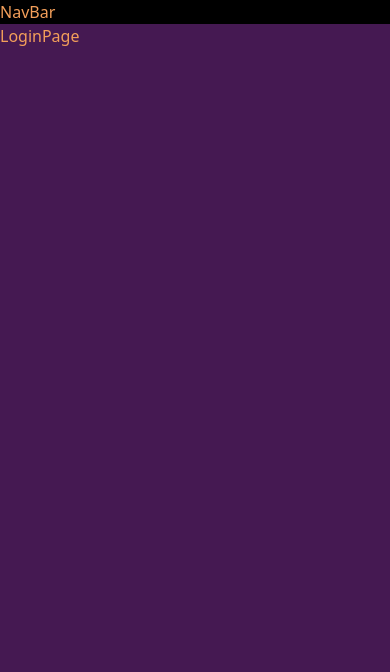
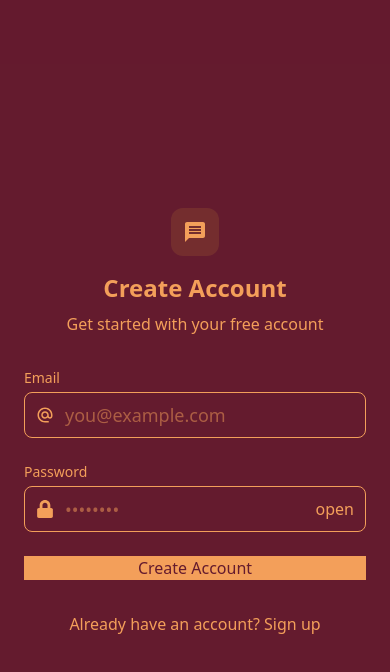
Before and after one commit to DenysSkachko/FullStack-MERN-Chat-App, a React app: page /login in a window 390 px wide. Shown: the top 672 px of the page. Built offline with nearby package versions, Linux system fonts and the light colour scheme; no server answers; the HTML template or start-up script is replaced by a standard one.

Commit message:
Add loggin page, start update ui

```diff
--- a/src/components/AuthImagePattern.jsx
+++ b/src/components/AuthImagePattern.jsx
@@ -1,6 +1,6 @@
 const AuthImagePattern = ({ title, subtitle }) => {
   return (
-    <div className="hidden lg:flex items-center justify-center p-12">
+    <div className="hidden lg:flex items-center justify-center bg-dark-alt p-12">
       <div className="max-w-md text-center">
         <div className="grid grid-cols-3 gap-3 mb-8">
           {[...Array(9)].map((_, i) => (
--- a/src/components/NavBar.jsx
+++ b/src/components/NavBar.jsx
@@ -1,6 +1,23 @@
+import { MdLogout } from "react-icons/md"
+import { useAuthStore } from "../store/useAuthStore"
+
 const NavBar = () => {
+  const {logout, authUser } = useAuthStore()
   return (
-    <div className="bg-black">NavBar</div>
+    <header className="bg-dark/85 border-b border-dark fixed w-full top-0 ">
+      <div className="max-w-3xl mx-auto px-4 h-16">
+        <div className="flex-center h-full">
+          {authUser && (
+             <>
+             <button onClick={logout}>
+              <MdLogout />
+             </button>
+            </>
+          )
+          }
+        </div>
+      </div>
+    </header>
   )
 }
 
--- a/src/index.css
+++ b/src/index.css
@@ -2,7 +2,9 @@
 
 @theme {
   --color-accent: #F39F5A;
-  --color-dark: #451952
+  --color-dark: #641B2E;
+  --color-dark-alt: #8A2D3B;
+  --color-middle: #BE5B50;
 }
 
 @utility flex-center {
@@ -18,7 +20,7 @@
 }
 
 body {
-  background-color: #451952;
+  background-color: #641B2E;
   color: #F39F5A;
 }
 
--- a/src/pages/LoginPage.jsx
+++ b/src/pages/LoginPage.jsx
@@ -1,6 +1,74 @@
+import { useState } from "react"
+import { useAuthStore } from "../store/useAuthStore"
+import { MdMessage } from "react-icons/md"
+import { FormItem } from "../components/ui/FormItem"
+import { Link } from "react-router-dom"
+import AuthImagePattern from "../components/AuthImagePattern"
+import { FaTruckLoading } from "react-icons/fa"
+
 const LoginPage = () => {
+  const [formData, setFormData] = useState({
+    email: "",
+    password: "",
+  })
+
+  const {login, isLoggingIn} = useAuthStore()
+
+  const handleSubmit = async (e) => {
+    e.preventDefault()
+    login(formData)
+  }
   return (
-    <div>LoginPage</div>
+    <div className="min-h-screen grid lg:grid-cols-2">
+      <div className="col-center p-6 sm:p-12">
+        <div className="w-full max-w-md space-y-8">
+          <div className="text-center mb-8">
+            <div className="flex flex-col items-center gap-2 group">
+              <div className="size-12 rounded-xl bg-amber-300/10 flex-center group-hover:bg-amber-300/20 transition-colors ">
+                <MdMessage className="size-6" />
+              </div>
+              <h1 className="text-2xl font-bold mt-2">Create Account</h1>
+              <p>Get started with your free account</p>
+            </div>
+          </div>
+
+          <form onSubmit={handleSubmit} className="space-y-6">
+            <FormItem
+              type="email"
+              value={formData.email}
+              onChange={e => setFormData({ ...formData, email: e.target.value })}
+            />
+            <FormItem
+              type="password"
+              value={formData.password}
+              onChange={e => setFormData({ ...formData, password: e.target.value })}
+            />
+            <button type="submit" className="bg-accent text-dark w-full flex-center" disabled={isLoggingIn}>
+              {isLoggingIn ? (
+                <>
+                  <FaTruckLoading className="size-5 animate-spin" />
+                  Loading...
+                </>
+              ) : (
+                "Create Account"
+              )}
+            </button>
+          </form>
+
+          <div className="text-center">
+            <p className="text-base-content/60">
+              Already have an account?{" "}
+              <Link to="/signup" className="link link-primary">
+                Sign up
+              </Link>
+            </p>
+          </div>
+
+        </div>
+      </div>
+
+      <AuthImagePattern title="Join our community" subtitle="Connect with friends, share moments, and stay in touch with your loved ones." />
+    </div>
   )
 }
 
--- a/src/store/useAuthStore.js
+++ b/src/store/useAuthStore.js
@@ -1,8 +1,8 @@
-import { create } from "zustand"
-import { axiosInstance } from "../lib/axios"
-import toast from "react-hot-toast"
+import { create } from 'zustand'
+import { axiosInstance } from '../lib/axios'
+import toast from 'react-hot-toast'
 
-export const useAuthStore = create((set) => ({
+export const useAuthStore = create(set => ({
   authUser: null,
   isSigningUp: false,
   isLoggingIn: false,
@@ -11,35 +11,56 @@ export const useAuthStore = create((set) => ({
 
   checkAuth: async () => {
     try {
-      const res = await axiosInstance.get("/auth/check")
+      const res = await axiosInstance.get('/auth/check')
       set({ authUser: res.data })
     } catch (err) {
       set({ authUser: null })
-      console.log("Error in checkAuth:", err)
+      console.log('Error in checkAuth:', err)
     } finally {
       set({ isCheckingAuth: false })
     }
   },
 
-  signup: async (data) => {
+  signup: async data => {
     set({ isSigningUp: true })
     try {
-      const res = await axiosInstance.post("/auth/signup", data)
-      console.log("Signup response:", res) // 👈 посмотри в консоли, что пришло
-      if (!res || !res.data) throw new Error("Empty response from server")
+      const res = await axiosInstance.post('/auth/signup', data)
+
+      if (!res || !res.data) throw new Error('Empty response from server')
 
       set({ authUser: res.data })
-      toast.success("Account created successfully")
+      toast.success('Account created successfully')
       return res.data
     } catch (err) {
-      console.error("Signup error:", err)
+      console.error('Signup error:', err)
       const message =
-        err.response?.data?.message ||
-        err.message ||
-        "Signup failed. Please try again."
+        err.response?.data?.message || err.message || 'Signup failed. Please try again.'
       toast.error(message)
     } finally {
       set({ isSigningUp: false })
     }
   },
+
+  login: async data => {
+    set({ isLoggingIn: true })
+    try {
+      const res = await axiosInstance.post('/auth/login', data)
+      set({ authUser: res.data })
+      toast.success('Logged in successfully')
+    } catch (err) {
+      toast.error(err.response.data.message)
+    } finally {
+      set({ isLoggingIn: false })
+    }
+  },
+
+  logout: async () => {
+    try {
+      await axiosInstance.post('/auth/logout')
+      set({ authUser: null })
+      toast.success('Logged out successfully')
+    } catch (err) {
+      toast.error(err.response.data.message)
+    }
+  },
 }))
```
